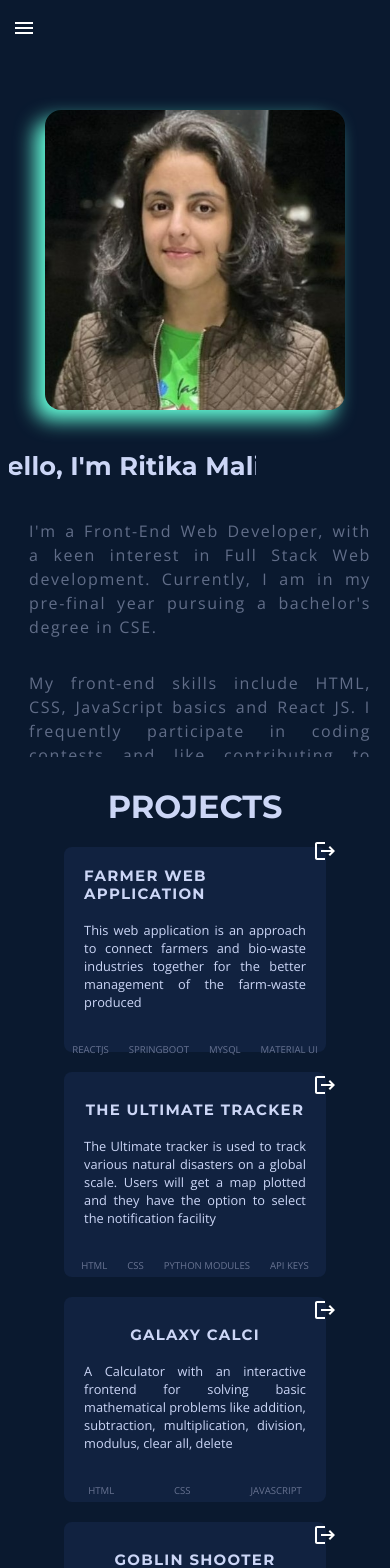
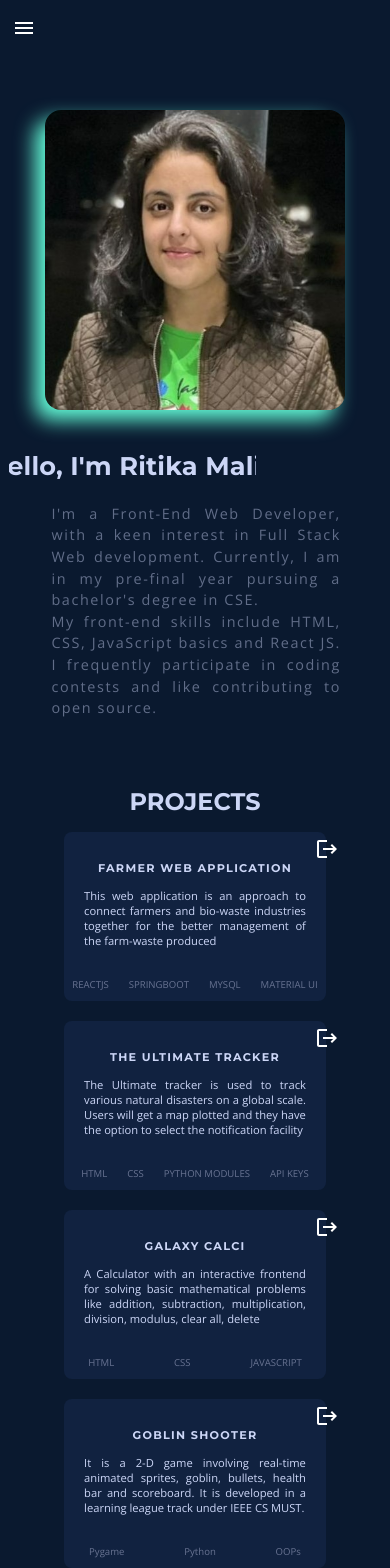
Before and after one commit to ritika728/Portfolio, a React (Create React App) app: page / in a window 390 px wide. Shown: the top 1568 px of the page. Built offline with nearby package versions, Linux system fonts and the light colour scheme; a web font is replaced by a local one.

Commit message:
responsive commit

```diff
--- a/src/Components/Navigation/about.css
+++ b/src/Components/Navigation/about.css
@@ -2,7 +2,7 @@
 @import url('https://fonts.googleapis.com/css2?family=Montserrat:wght@400;700&display=swap');
 
 #ABOUT{
-    height: 600px ;
+    height: 800px !important ;
     scroll-behavior: smooth;
 }
 body{
@@ -76,14 +76,15 @@ img.image {
 
 @media (max-width:500px) {
     #ABOUT{
-        height: 800px !important;
+        height: 200% !important;
     }
     .main{
         display: flex;
         flex-direction: column-reverse;
-        justify-content: center;
-        margin: 0 auto;
+        justify-content: center !important;
+        margin: 0 auto !important;
         text-align: center;
+        align-items: center !important;
     }
     .photo{
         display: flex;
@@ -100,8 +101,10 @@ img.image {
         margin-left: 70px;
     }
     .heading p{
-        font-size: 100%;
-        margin-left: 90px;
-        margin-right: -70px;
+        width: 80%;
+        font-size: 90%;
+        margin: 0 auto;
+        margin-right: -40px !important;
+
     }
 }
--- a/src/Components/Navigation/navigation.css
+++ b/src/Components/Navigation/navigation.css
@@ -84,9 +84,6 @@ path{
     text-decoration: underline;
 }
 
-
-
-
 @media (max-width:1010px) {
     .css-k008qs {
         height: 90vw;
--- a/src/Components/Projects/projects.css
+++ b/src/Components/Projects/projects.css
@@ -78,12 +78,12 @@
     }
 
     .mainheading{
-        font-size: 200% !important;
+        font-size: 150% !important;
     }
 
     .card{
         width: 70%;
-        height: 200px;
+        height: 60%;
         justify-content: center;
         margin: 0 auto;
         margin-bottom: 20px;
@@ -91,16 +91,17 @@
 
     .projecthead{
         margin-top: -20px;
-        font-size: 80%;
+        font-size: 60%;
+        text-align: center;
     }
 
     .para{
-        font-size: 80%;
+        font-size: 70%;
     }
     .stack{
         font-size: 60%;
     }
     .git{
-        margin-left: 260px !important;
+        margin-left: 550% !important;
     }
 }
--- a/src/components/achievements/achievements.css
+++ b/src/components/achievements/achievements.css
@@ -162,8 +162,12 @@
 }
 
 @media (max-width:500px) {
+    #ACHIEVEMENTS{
+        height: 1200;
+    }
     .heading2{
-        font-size: 200% !important;
+        font-size: 150% !important;
+        margin-top: 50px;
     }
     .timeline-body{
         color: rgb(136,146,176);
@@ -176,15 +180,15 @@
         text-align: center;
     }
     .timeline {
-        width: 80%;
-        font-weight: 400;
+        width: 60%;
+        /* font-weight: 400;  */
         list-style: none;
         padding: 20px 0 20px;
         position: relative;
         margin: 0 auto;
     }
     .timeline > li > .timeline-badge {
-        width: 4%;
+        width: 5%;
         height: 20%;
         line-height: 20px;
         /* font-size: 1.4em; */
@@ -205,6 +209,7 @@
     .timeline-panel{
         margin-left: -20px;
         margin-right: -20px;
+        /* margin-top: ; */
     }
 
 }
--- a/src/components/contact/contact.css
+++ b/src/components/contact/contact.css
@@ -136,10 +136,13 @@ textarea::placeholder{
     height: 800px !important;
   }
   .title h1{
-    font-size: 200% !important;
+    font-size: 150% !important;
     text-align: center !important;
+    margin-top: 100px;
+
   }
   .container1{
+
     display: flex;
     flex-direction: column;
   }
@@ -157,12 +160,12 @@ textarea::placeholder{
   }
 
   .socialsmain h1{
-    font-size: 110%;
+    font-size: 90%;
     text-align: center;
   }
   .socialsmain h5{
     display: flex;
-    font-size: 110%;
+    font-size: 90%;
     /* text-align: center; */
     margin: 0 auto;
     align-items: center;
@@ -173,8 +176,8 @@ textarea::placeholder{
     flex-direction: column;
   }
   .input{
-    width: 150px !important;
-    height: 30px !important;
+    width: 80% !important;
+    height: 60% !important;
     margin-left: 10px;
   }
   .socials{
@@ -183,8 +186,8 @@ textarea::placeholder{
     margin-left: 65px !important;
   }
   .message{
-    width: 200px;
-    height: 165px;
+    width: 90%;
+    height: 78%;
   }
   .icons{
     padding: 10px;
@@ -195,13 +198,13 @@ textarea::placeholder{
     margin: 0 auto;
   }
   input::placeholder{
-    font-size: 12px;
+    font-size: 90%;
     font-weight: bold;
     color:lightslategrey;
     font-family: 'Montserrat';
   }
   textarea::placeholder{
-    font-size: 15px;
+    font-size: 110%;
     font-weight: bold;
     color:lightslategrey;
   }
--- a/src/components/navigation/about.css
+++ b/src/components/navigation/about.css
@@ -2,7 +2,7 @@
 @import url('https://fonts.googleapis.com/css2?family=Montserrat:wght@400;700&display=swap');
 
 #ABOUT{
-    height: 600px ;
+    height: 800px !important ;
     scroll-behavior: smooth;
 }
 body{
@@ -76,14 +76,15 @@ img.image {
 
 @media (max-width:500px) {
     #ABOUT{
-        height: 800px !important;
+        height: 200% !important;
     }
     .main{
         display: flex;
         flex-direction: column-reverse;
-        justify-content: center;
-        margin: 0 auto;
+        justify-content: center !important;
+        margin: 0 auto !important;
         text-align: center;
+        align-items: center !important;
     }
     .photo{
         display: flex;
@@ -100,8 +101,10 @@ img.image {
         margin-left: 70px;
     }
     .heading p{
-        font-size: 100%;
-        margin-left: 90px;
-        margin-right: -70px;
+        width: 80%;
+        font-size: 90%;
+        margin: 0 auto;
+        margin-right: -40px !important;
+
     }
 }
--- a/src/components/navigation/navigation.css
+++ b/src/components/navigation/navigation.css
@@ -84,9 +84,6 @@ path{
     text-decoration: underline;
 }
 
-
-
-
 @media (max-width:1010px) {
     .css-k008qs {
         height: 90vw;
--- a/src/components/projects/projects.css
+++ b/src/components/projects/projects.css
@@ -78,12 +78,12 @@
     }
 
     .mainheading{
-        font-size: 200% !important;
+        font-size: 150% !important;
     }
 
     .card{
         width: 70%;
-        height: 200px;
+        height: 60%;
         justify-content: center;
         margin: 0 auto;
         margin-bottom: 20px;
@@ -91,16 +91,17 @@
 
     .projecthead{
         margin-top: -20px;
-        font-size: 80%;
+        font-size: 60%;
+        text-align: center;
     }
 
     .para{
-        font-size: 80%;
+        font-size: 70%;
     }
     .stack{
         font-size: 60%;
     }
     .git{
-        margin-left: 260px !important;
+        margin-left: 550% !important;
     }
 }
```
Also changed, not shown: src/Components/Achievements/achievements.css (+9 -4 lines), src/Components/Contact/contact.css (+12 -9 lines).
